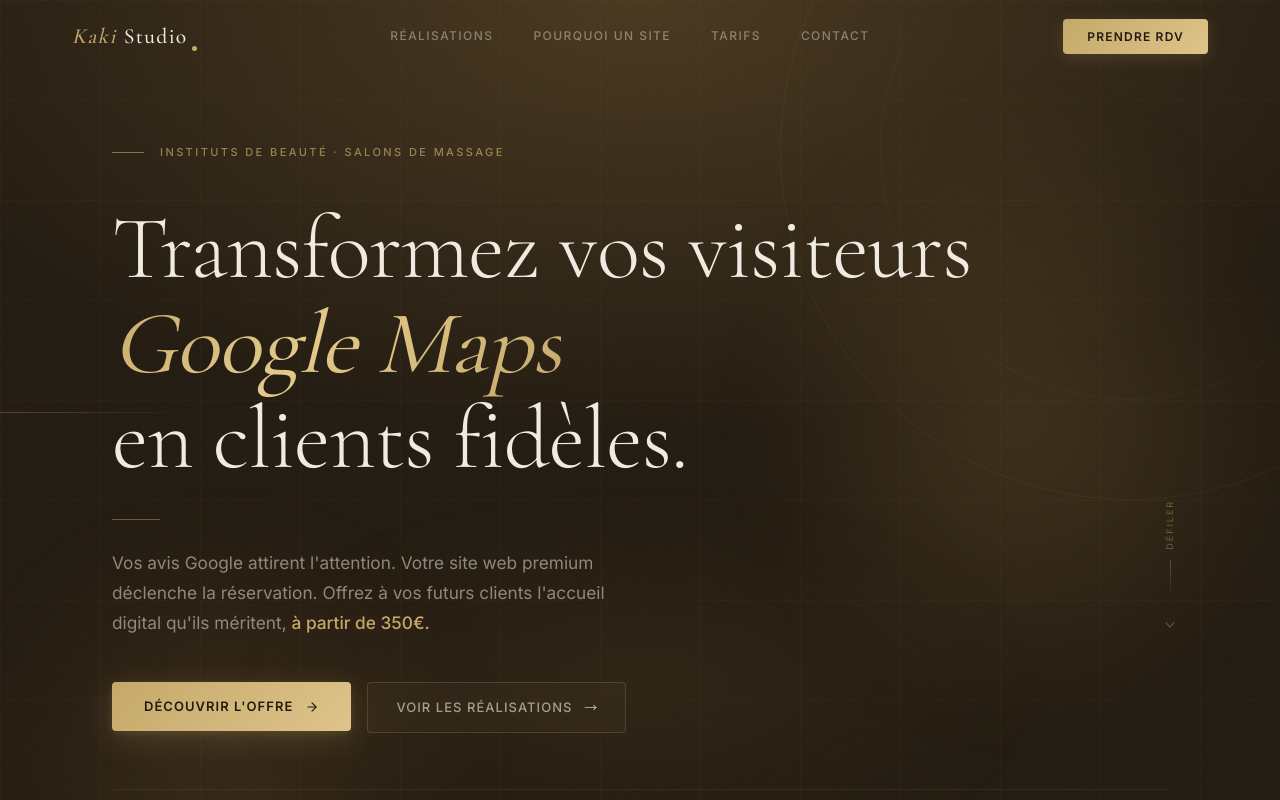
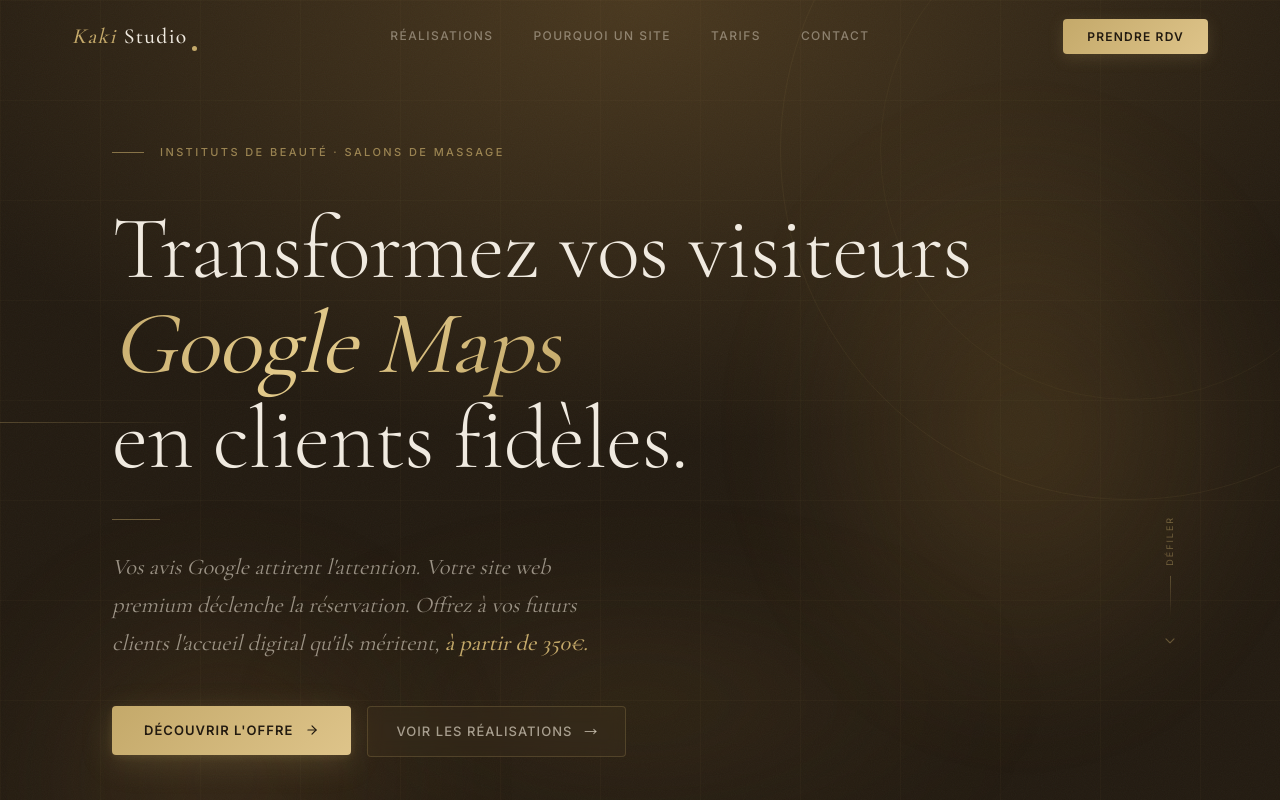
Before and after one commit to HEYMTAK/simon-peckre, a Next.js app: page /beaute in a window 1280 px wide. Shown: the top 800 px of the page. Built offline with nearby package versions, Linux system fonts and the light colour scheme.

Commit message:
design: sous-titre hero en Cormorant Garamond italique

```diff
--- a/src/components/beaute/Hero.tsx
+++ b/src/components/beaute/Hero.tsx
@@ -203,10 +203,12 @@
               animate={{ opacity: 1, y: 0 }}
               transition={{ duration: 0.8, delay: 0.25, ease: [0.16, 1, 0.3, 1] }}
               style={{
-                fontFamily: "var(--font-inter)",
-                fontSize: "clamp(0.95rem, 1.8vw, 1.08rem)",
-                lineHeight: 1.75,
-                color: "rgba(232,223,208,0.55)",
+                fontFamily: "var(--font-cormorant), Georgia, serif",
+                fontStyle: "italic",
+                fontWeight: 400,
+                fontSize: "clamp(1.15rem, 2.2vw, 1.4rem)",
+                lineHeight: 1.7,
+                color: "rgba(232,223,208,0.6)",
                 maxWidth: "520px",
                 marginBottom: "2.75rem",
               }}
```
